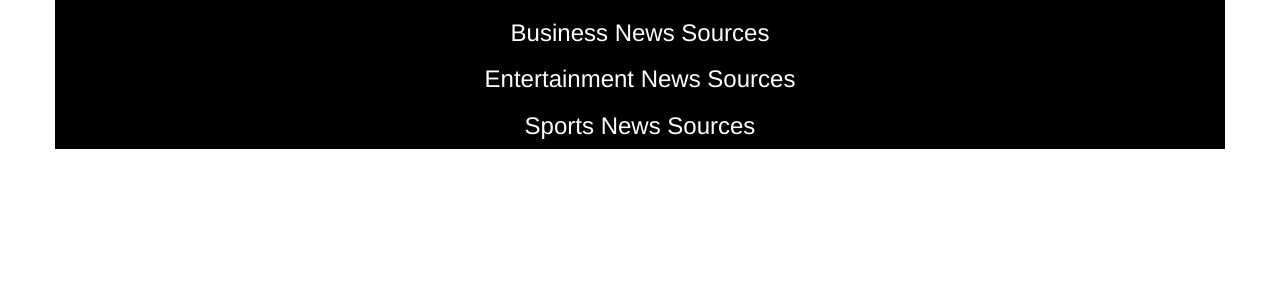
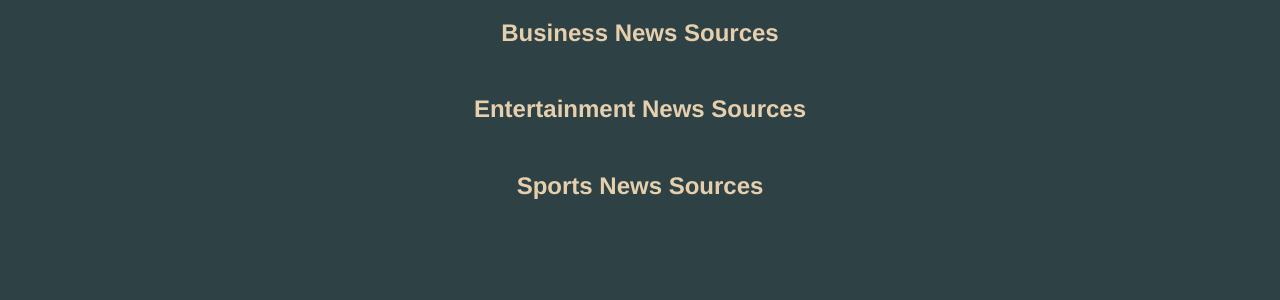
Before and after one commit to Pnshimiye/News_Highlight, a Flask app: template app/templates/index.html in a window 1280 px wide. Shown: the top 300 px of the page. Run offline with Flask 2, Linux system fonts and the light colour scheme; the template is opened without the code that fills it, so the values that code supplies are empty; parts of the project's set-up code (start-up, migrations or seed data) failed here and were passed over; some libraries are stand-ins or nearby versions.

Commit message:
change the background color

```diff
--- a/app/static/CSS/index.css
+++ b/app/static/CSS/index.css
@@ -1,7 +1,12 @@
-.container{
-  background-color: black;
-  color:white;
+body{
+  background-color: rgb(46, 66, 70);
+  color: black;
+  text-align:center;
 }
-body{
-  text-align: center;
+ul{
+  display: inline-block;
 }
+h3{
+  font-weight: 900;
+  color: rgb(230, 207, 173)
+}
--- a/app/templates/index.html
+++ b/app/templates/index.html
@@ -5,7 +5,7 @@
 
 {% block styles%}
     {{ super() }}
-    <link rel="stylesheet" href="{{url_for('static',filename='css/index.css')}}">
+    <link rel="stylesheet" href="{{url_for('static',filename='CSS/index.css')}}">
 {% endblock %}
 <!Doctype <!DOCTYPE html>
 <html>
```
